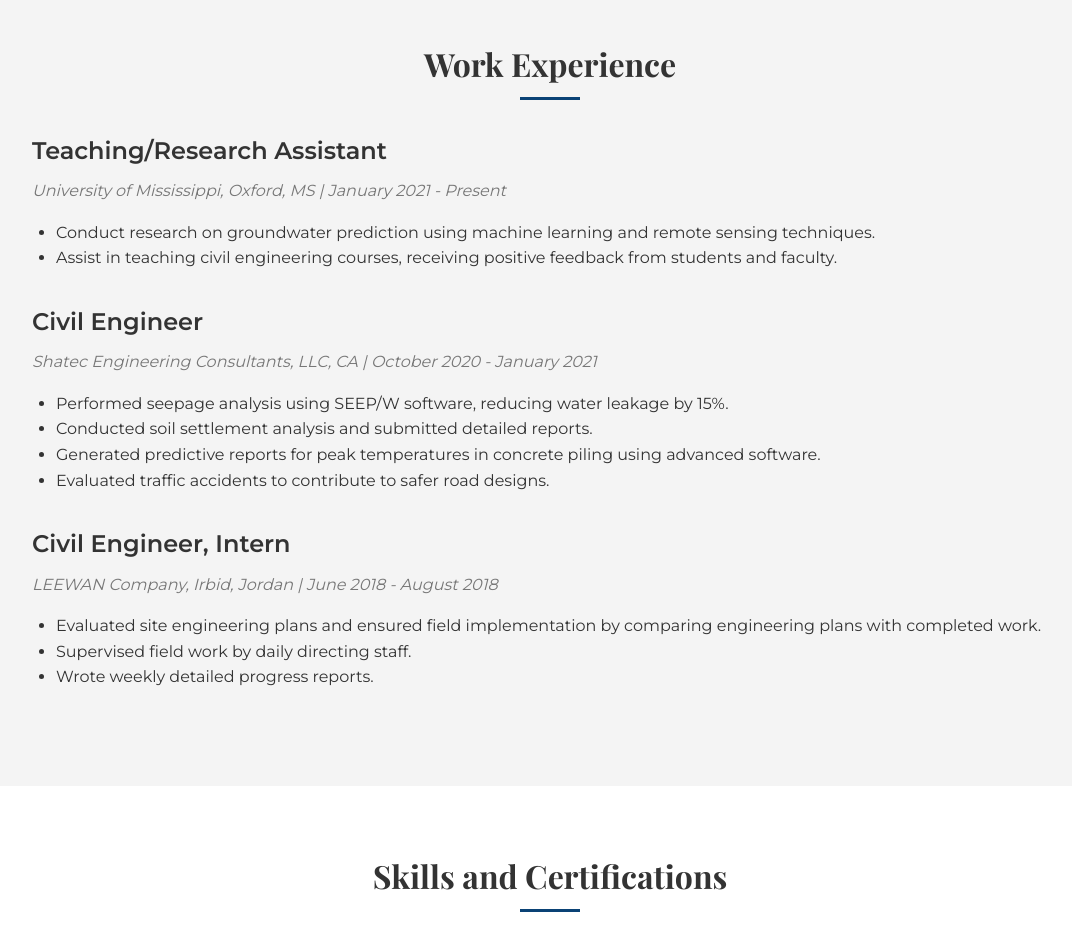
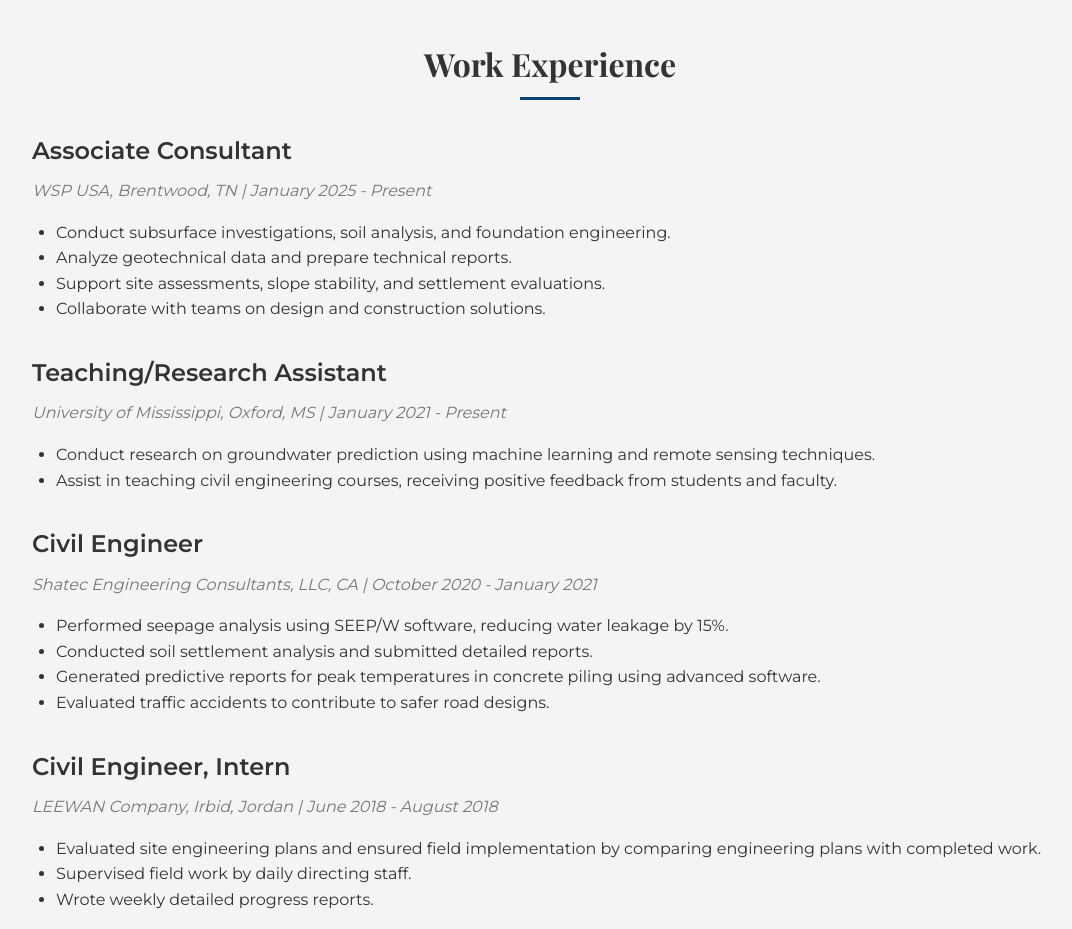
Before and after one commit to Amawawdeh/Amawawdeh.github.io, a plain HTML site: page index.html in a window 1280 px wide. Shown: the part 1800-2729 px from the top of the page, without its empty margins (90-1162 px from the left). Drawn offline with nearby package versions, Linux system fonts and the light colour scheme.

Commit message:
index.html

```diff
--- a/index.html
+++ b/index.html
@@ -348,6 +348,16 @@
         <section id="work-experience" class="section bg-light">
             <div class="container">
                 <h2>Work Experience</h2>
+                <div class="experience-item">
+                        <h3>Associate Consultant</h3>
+                        <p class="company">WSP USA, Brentwood, TN <span>| January 2025 - Present</span></p>
+                        <ul>
+                            <li>Conduct subsurface investigations, soil analysis, and foundation engineering.</li>
+                            <li>Analyze geotechnical data and prepare technical reports.</li>
+                            <li>Support site assessments, slope stability, and settlement evaluations.</li>
+                            <li>Collaborate with teams on design and construction solutions.</li>
+                        </ul>
+                    </div>
                 <div class="experience">
                     <div class="experience-item">
                         <h3>Teaching/Research Assistant</h3>
```
